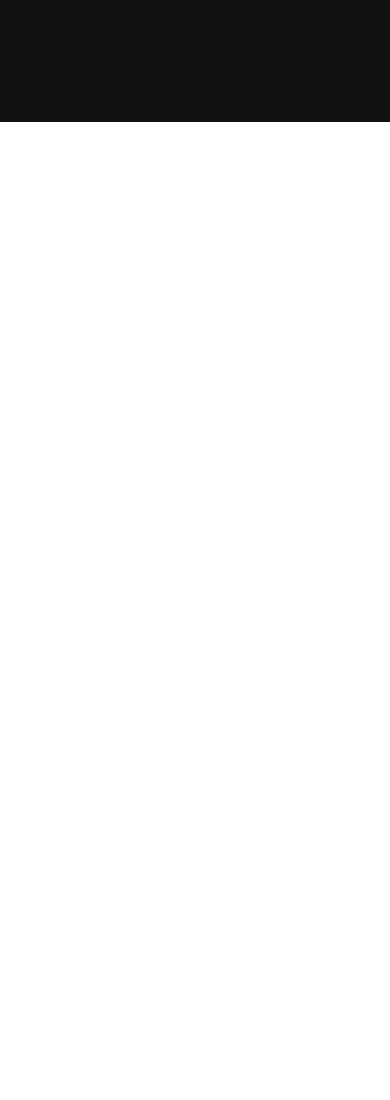
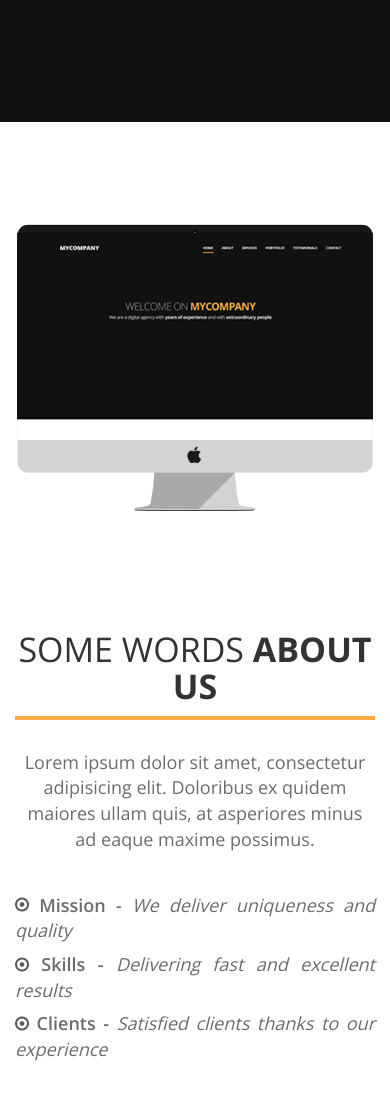
Before and after one commit to Kvimpick/MyCompany, a plain HTML site: page index.html in a window 390 px wide. Shown: the part 668-1768 px from the top of the page. Before the commit the page ends 844 px from the top, so only its background shows below. Drawn offline with nearby package versions, Linux system fonts and the light colour scheme.

Commit message:
Add About-Us section

```diff
--- a/css/media.css
+++ b/css/media.css
@@ -2,13 +2,29 @@
 
 /* Large Devices, Wide Screens */
 @media only screen and (max-width : 1200px) {
-
+	.about-right{
+		padding: 0 30px 0 30px;
+	}
 }
 
 /* Medium Devices, Desktops */
 @media only screen and (max-width : 992px) {
 	.menu li{
 		padding: 0 20px 0 0;
+	}
+	.navbar-header{
+		padding: 0;
+	}
+	.about-left img{
+		margin: 0 auto;
+	}
+	.about-right{
+		text-align: center;
+		margin-top: 100px;
+		padding: 0 15px 0 15px;
+	}
+	.about-right ul{
+		text-align: justify;
 	}
 }
 
--- a/css/styles.css
+++ b/css/styles.css
@@ -31,6 +31,9 @@ nav{
 	left: 0;
 	width: 100%;
 	z-index: 1;
+}
+.navbar-header{
+	padding: 0 0 0 15px;
 }
 .logo{
 	line-height: 130px;
@@ -73,3 +76,44 @@ a.logo:hover{
 .title-block p{
 	font-size: 20px;
 }
+
+/* ABOUT-US SECTION */
+
+.about-us{
+	margin: 100px 0;
+}
+.about-right{
+	margin-top: 5px;
+	padding: 0 60px 0 80px;
+}
+.about-right h1{
+	display: inline-block;
+	font-size: 34px;
+	text-transform: uppercase;
+	border-bottom: 4px solid #fcac45;
+	padding-bottom: 10px;
+}
+.about-right h1 span{
+	font-weight: 700;
+}
+.about-right p{
+	color: #6c6c6c;
+	font-size: 18px;
+	margin-top: 20px;
+}
+.about-right ul{
+	margin-top: 40px;
+}
+.about-right ul li{
+	color: #6c6c6c;
+	font-size: 18px;
+	font-style: italic;
+	margin-bottom: 8px;
+}
+.about-right ul li img{
+	margin-bottom: 4px;
+}
+.about-right ul li span{
+	font-weight: 600;
+	font-style: normal;
+}
--- a/index.html
+++ b/index.html
@@ -51,6 +51,24 @@
 			</div>
 		</div>
 	</header>
+	<section class="about-us">
+		<div class="container">
+			<div class="row">
+				<div class="col-md-6 about-left">
+					<img src="img/mac.png" class="img-responsive" alt="mac">
+				</div>
+				<div class="col-md-6 about-right">
+					<h1>Some words <span>about us</span></h1>
+					<p>Lorem ipsum dolor sit amet, consectetur adipisicing elit. Doloribus ex quidem maiores ullam quis, at asperiores minus ad eaque maxime possimus.</p>
+					<ul>
+						<li><img src="img/target.png" alt="target"> <span>Mission -</span> We deliver uniqueness and quality</li>
+						<li><img src="img/target.png" alt="target"> <span>Skills -</span> Delivering fast and excellent results</li>
+						<li><img src="img/target.png" alt="target"> <span>Clients -</span> Satisfied clients thanks to our experience</li>
+					</ul>
+				</div>
+			</div>
+		</div>
+	</section>
 
 	<script src="libs/jquery/jquery-2.1.4.min.js"></script>
 	<script src="libs/bootstrap/js/bootstrap.min.js"></script>
```
Also changed, not shown: img/mac.png (added), img/target.png (added).
